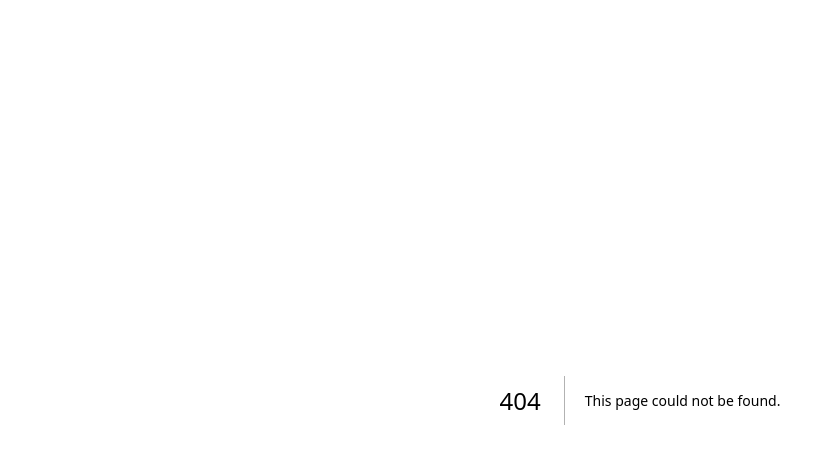
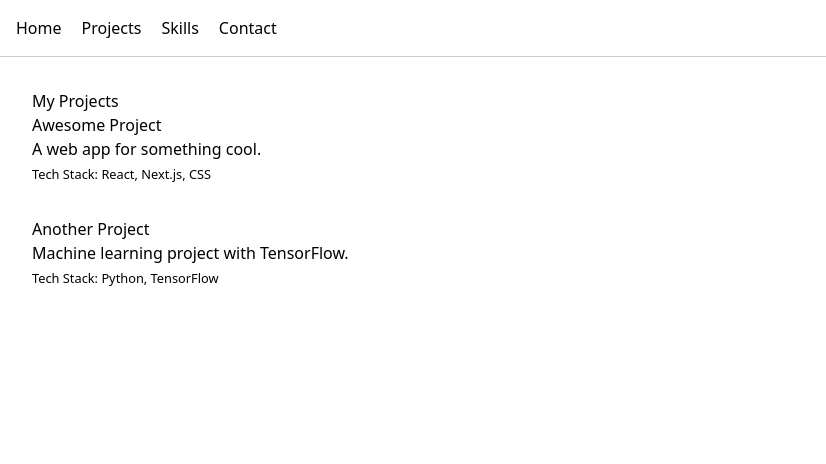
Before and after one commit to Nexorax-nk/portfolio, a Next.js app: page /projects in a window 1280 px wide. Before the commit this address had no page. Shown: the top 464 px of the page, without its empty margins (0-826 px from the left). Built offline with nearby package versions, Linux system fonts and the light colour scheme.

Commit message:
basic skeletal structure

```diff
--- /dev/null
+++ b/app/components/Navbar.tsx
@@ -0,0 +1,15 @@
+import Link from 'next/link';
+import React from 'react';
+
+const Navbar = () => {
+  return (
+    <nav style={{display:'flex', gap:'20px', padding:'1rem', borderBottom:'1px solid #ccc'}}>
+      <Link href="/">Home</Link>
+      <Link href="/projects">Projects</Link>
+      <Link href="/skills">Skills</Link>
+      <Link href="/contact">Contact</Link>
+    </nav>
+  );
+};
+
+export default Navbar;
--- /dev/null
+++ b/app/contact/page.tsx
@@ -0,0 +1,33 @@
+"use client";
+import React, { useState } from 'react';
+import Navbar from '../components/Navbar';
+
+export default function Contact() {
+  const [submitted, setSubmitted] = useState(false);
+
+  const handleSubmit = (e: React.FormEvent) => {
+    e.preventDefault();
+    setSubmitted(true);
+  };
+
+  return (
+    <>
+      <Navbar />
+      <main style={{padding: '2rem'}}>
+        <h2>Contact Me</h2>
+        {!submitted ? (
+          <form onSubmit={handleSubmit} style={{display: 'flex', flexDirection: 'column', maxWidth: '400px', gap: '1rem'}}>
+            <input type="text" name="name" placeholder="Your Name" required />
+            <input type="email" name="email" placeholder="Your Email" required />
+            <textarea name="message" placeholder="Your Message" rows={5} required />
+            <button type="submit">Send</button>
+          </form>
+        ) : (
+          <p>Thank you for your message! I will get back to you soon.</p>
+        )}
+
+        <p>Or reach out via <a href="mailto:your-email@example.com">Email</a> | <a href="https://linkedin.com/in/yourprofile" target="_blank" rel="noreferrer">LinkedIn</a> | <a href="https://github.com/yourusername" target="_blank" rel="noreferrer">GitHub</a></p>
+      </main>
+    </>
+  );
+}
--- /dev/null
+++ b/app/file.tsx
@@ -0,0 +1,14 @@
+import Navbar from './components/Navbar';
+
+export default function Home() {
+  return (
+    <>
+      <Navbar />
+      <main style={{padding: '2rem'}}>
+        <h1>Hello, I'm [Your Name]</h1>
+        <p>Developer | Coder | Innovator</p>
+        <p>Welcome to my portfolio!</p>
+      </main>
+    </>
+  );
+}
--- /dev/null
+++ b/app/projects/page.tsx
@@ -0,0 +1,36 @@
+import Navbar from '../components/Navbar';
+
+const projects = [
+  {
+    title: 'Awesome Project',
+    description: 'A web app for something cool.',
+    tech: ['React', 'Next.js', 'CSS'],
+    url: 'https://github.com/yourusername/awesome-project'
+  },
+  {
+    title: 'Another Project',
+    description: 'Machine learning project with TensorFlow.',
+    tech: ['Python', 'TensorFlow'],
+    url: 'https://github.com/yourusername/ml-project'
+  }
+];
+
+export default function Projects() {
+  return (
+    <>
+      <Navbar />
+      <main style={{padding: '2rem'}}>
+        <h2>My Projects</h2>
+        <ul style={{listStyle: 'none', padding: 0}}>
+          {projects.map(({title, description, tech, url}) => (
+            <li key={title} style={{marginBottom: '2rem'}}>
+              <h3><a href={url} target="_blank" rel="noopener noreferrer">{title}</a></h3>
+              <p>{description}</p>
+              <small>Tech Stack: {tech.join(', ')}</small>
+            </li>
+          ))}
+        </ul>
+      </main>
+    </>
+  );
+}
--- /dev/null
+++ b/app/skills/page.tsx
@@ -0,0 +1,21 @@
+import Navbar from '../components/Navbar';
+
+const skills = ['JavaScript', 'TypeScript', 'React', 'Next.js', 'Python', 'AWS', 'GraphQL'];
+
+export default function Skills() {
+  return (
+    <>
+      <Navbar />
+      <main style={{padding: '2rem'}}>
+        <h2>Skills & Tech Stack</h2>
+        <ul style={{display: 'flex', flexWrap: 'wrap', gap: '1rem', padding: 0, listStyle: 'none'}}>
+          {skills.map(skill => (
+            <li key={skill} style={{padding: '0.5rem 1rem', border: '1px solid #333', borderRadius: '8px'}}>
+              {skill}
+            </li>
+          ))}
+        </ul>
+      </main>
+    </>
+  );
+}
```
